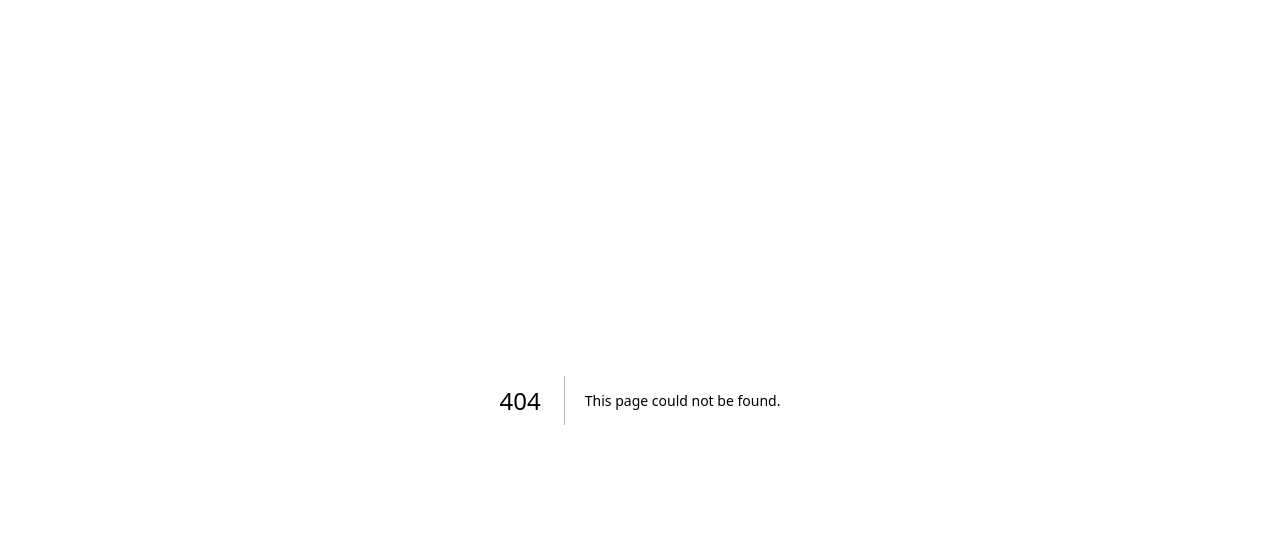
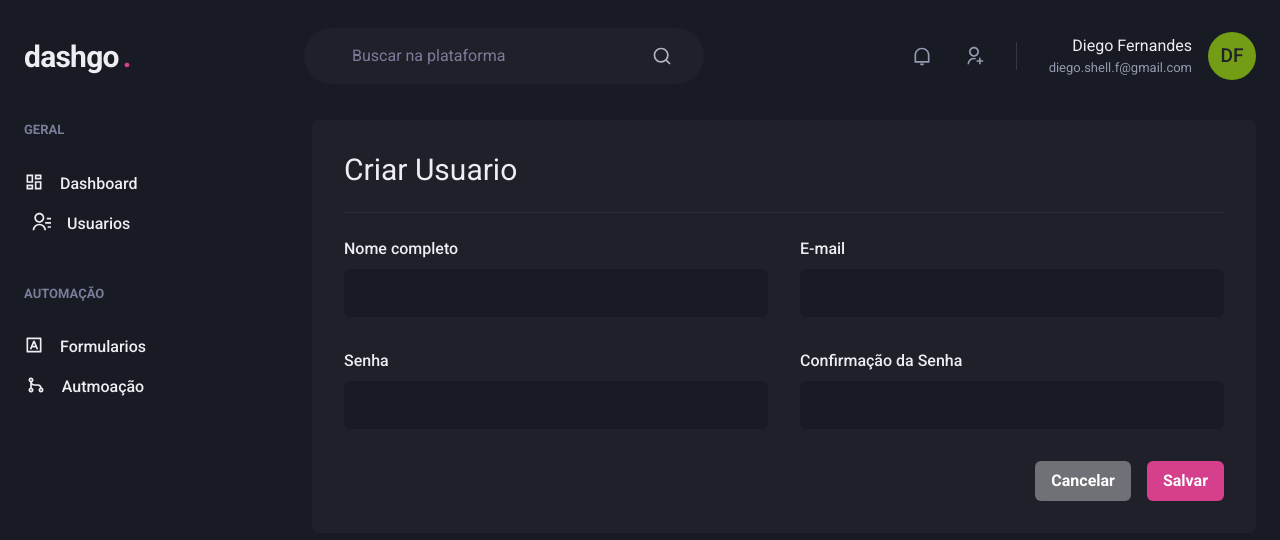
Before and after one commit to SidneyRoberto9/dashgo, a Next.js app: page /users/create in a window 1280 px wide. Before the commit this address had no page. Shown: the top 540 px of the page. Built offline with nearby package versions, Linux system fonts and the light colour scheme.

Commit message:
✨ feat: Add CreateUser Page

```diff
--- /dev/null
+++ b/src/pages/users/create.tsx
@@ -0,0 +1,56 @@
+import {
+  Box,
+  Button,
+  Divider,
+  Flex,
+  Heading,
+  HStack,
+  SimpleGrid,
+  VStack,
+} from '@chakra-ui/react';
+
+import { Input } from '../../components/Form/Input';
+import { Header } from '../../components/Header';
+import { Sidebar } from '../../components/Sidebar';
+
+export default function CreateUser() {
+  return (
+    <Box>
+      <Header />
+      <Flex w={'100%'} my={'6'} maxW={1480} mx={'auto'} px={'6'}>
+        <Sidebar />
+
+        <Box flex={'1'} borderRadius={8} bg={'gray.800'} p={'8'}>
+          <Heading size={'lg'} fontWeight={'normal'}>
+            Criar Usuario
+          </Heading>
+
+          <Divider my={'6'} borderColor={'gray.700'} />
+
+          <VStack spacing={'8'}>
+            <SimpleGrid minChildWidth={'240px'} spacing={'8'} w={'100%'}>
+              <Input name="name" label="Nome completo" />
+              <Input name="email" label="E-mail" type={'email'} />
+            </SimpleGrid>
+
+            <SimpleGrid minChildWidth={'240px'} spacing={'8'} w={'100%'}>
+              <Input name="password" label="Senha" type={'password'} />
+              <Input
+                name="password_confirmation"
+                label="Confirmação da Senha"
+                type={'password'}
+              />
+            </SimpleGrid>
+          </VStack>
+
+          <Flex mt={'8'} justify={'flex-end'}>
+            <HStack spacing={'4'}>
+              <Button colorScheme={'whiteAlpha'}>Cancelar</Button>
+              <Button colorScheme={'pink'}>Salvar</Button>
+            </HStack>
+          </Flex>
+        </Box>
+      </Flex>
+    </Box>
+  );
+}
```
